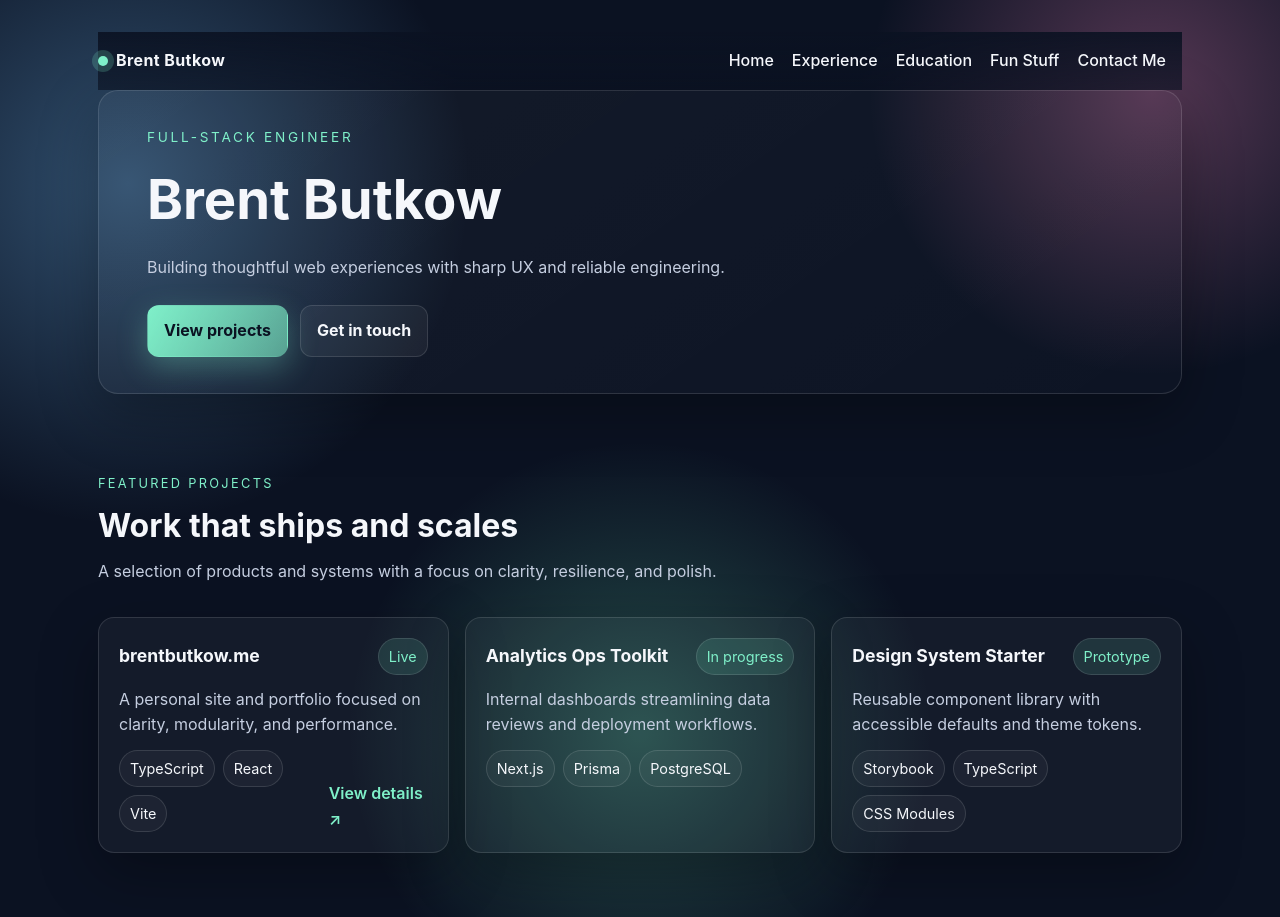
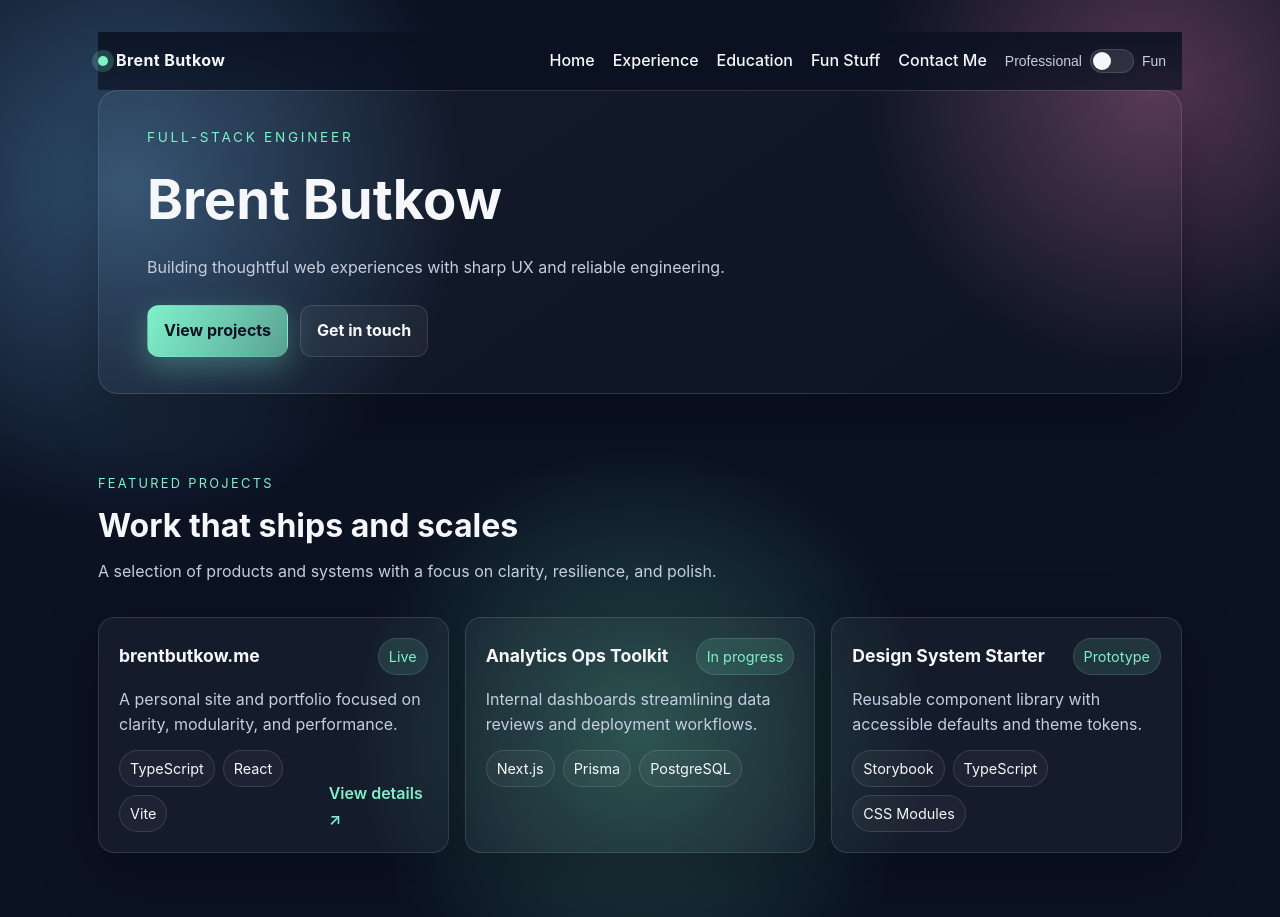
Before and after one commit to BrentTB/brentbutkow.me, a React (Vite) app: page / in a window 1280 px wide. Built offline with nearby package versions, Linux system fonts and the light colour scheme.

Commit message:
add a fun-mode with a navbar toggle

```diff
--- a/src/App.tsx
+++ b/src/App.tsx
@@ -4,6 +4,8 @@ import Router from './routes/Router'
 import styles from './App.module.scss'
 import Navbar from './components/Navbar'
 import { BrowserRouter } from 'react-router-dom'
+import { FunModeProvider } from './contexts/FunModeContext'
+
 const enableVercelAnalytics = import.meta.env.ENABLE_VERCEL_ANALYTICS === 'true'
 const enableVercelSpeedInsights = import.meta.env.ENABLE_VERCEL_SPEED_INSIGHTS === 'true'
 
@@ -12,8 +14,10 @@ function App() {
     <>
       <div className={styles.shell}>
         <BrowserRouter>
-          <Navbar />
-          <Router />
+          <FunModeProvider>
+            <Navbar />
+            <Router />
+          </FunModeProvider>
         </BrowserRouter>
       </div>
       {enableVercelAnalytics && <Analytics />}
--- /dev/null
+++ b/src/components/ModeToggle.module.scss
@@ -0,0 +1,64 @@
+.modeControl {
+  display: flex;
+  align-items: center;
+  gap: 8px;
+}
+
+.modeLabel {
+  font-size: 0.875rem;
+  color: var(--muted);
+  white-space: nowrap;
+  margin: 0;
+}
+
+.modeToggle {
+  background: none;
+  border: none;
+  cursor: pointer;
+  padding: 0;
+  display: inline-flex;
+  align-items: center;
+  border-radius: 8px;
+  transition: outline 150ms ease;
+
+  &:focus-visible {
+    outline: 2px solid var(--accent);
+    outline-offset: 2px;
+  }
+}
+
+.toggleTrack {
+  display: inline-block;
+  width: 44px;
+  height: 24px;
+  background: rgba(255, 255, 255, 0.1);
+  border: 1px solid var(--border);
+  border-radius: 12px;
+  position: relative;
+  transition: background-color 200ms ease;
+}
+
+.toggleThumb {
+  position: absolute;
+  top: 2px;
+  left: 2px;
+  width: 18px;
+  height: 18px;
+  background: var(--text);
+  border-radius: 10px;
+  transition: left 200ms ease;
+}
+
+.modeToggle:hover .toggleTrack {
+  border-color: var(--accent);
+}
+
+.modeToggle[aria-checked='true'] .toggleTrack {
+  background: rgba(127, 240, 201, 0.2);
+  border-color: var(--accent);
+}
+
+.modeToggle[aria-checked='true'] .toggleThumb {
+  left: 24px;
+  background: var(--accent);
+}
--- /dev/null
+++ b/src/components/ModeToggle.tsx
@@ -0,0 +1,46 @@
+import styles from './ModeToggle.module.scss'
+
+type ModeToggleProps = {
+  isEnabled: boolean
+  onToggle: (value: boolean) => void
+  label1: string
+  label2: string
+}
+
+function ModeToggle({ isEnabled, onToggle, label1, label2 }: ModeToggleProps) {
+  return (
+    <li className={styles.modeControl}>
+      <button
+        className={styles.modeToggle}
+        onClick={() => onToggle(false)}
+        aria-label={`Switch to ${label1} mode`}
+        role="switch"
+        aria-checked={!isEnabled}
+      >
+        <p className={styles.modeLabel}>{label1}</p>
+      </button>
+      <button
+        className={styles.modeToggle}
+        onClick={() => onToggle(!isEnabled)}
+        aria-label={`Switch to ${isEnabled ? label1 : label2} mode`}
+        role="switch"
+        aria-checked={isEnabled}
+      >
+        <span className={styles.toggleTrack}>
+          <span className={styles.toggleThumb} />
+        </span>
+      </button>
+      <button
+        className={styles.modeToggle}
+        onClick={() => onToggle(true)}
+        aria-label={`Switch to ${label2} mode`}
+        role="switch"
+        aria-checked={isEnabled}
+      >
+        <p className={styles.modeLabel}>{label2}</p>
+      </button>
+    </li>
+  )
+}
+
+export default ModeToggle
--- a/src/components/Navbar.tsx
+++ b/src/components/Navbar.tsx
@@ -1,9 +1,11 @@
-import { Link } from 'react-router-dom'
+import { Link, NavLink } from 'react-router-dom'
 import { routePaths, routes } from '../routes/routes.config'
 import styles from './Navbar.module.scss'
-import { NavLink } from 'react-router-dom'
+import ModeToggle from './ModeToggle'
+import { useFunMode } from '../contexts/FunModeContext'
 
 function Navbar() {
+  const { isFunMode, setIsFunMode } = useFunMode()
   const navRoutes = routes.filter((route) => !route.dontShowInNavbar)
 
   return (
@@ -21,6 +23,12 @@ function Navbar() {
               </NavLink>
             </li>
           ))}
+          <ModeToggle
+            isEnabled={isFunMode}
+            onToggle={setIsFunMode}
+            label1="Professional"
+            label2="Fun"
+          />
         </ul>
       </nav>
     </header>
--- /dev/null
+++ b/src/contexts/FunModeContext.tsx
@@ -0,0 +1,39 @@
+import { createContext, useContext, ReactNode, useState, useEffect } from 'react'
+import { disableFunMode, enableFunMode, isFunModeEnabled } from '../modes/fun-mode'
+
+type FunModeContextType = {
+  isFunMode: boolean
+  setIsFunMode: (value: boolean) => void
+}
+
+const FunModeContext = createContext<FunModeContextType | undefined>(undefined)
+
+type FunModeProviderProps = {
+  children: ReactNode
+}
+
+export function FunModeProvider({ children }: FunModeProviderProps) {
+  const [isFunMode, setIsFunMode] = useState(() => isFunModeEnabled())
+
+  useEffect(() => {
+    if (isFunMode) {
+      enableFunMode()
+    } else {
+      disableFunMode()
+    }
+  }, [isFunMode])
+
+  return (
+    <FunModeContext.Provider value={{ isFunMode, setIsFunMode }}>
+      {children}
+    </FunModeContext.Provider>
+  )
+}
+
+export function useFunMode() {
+  const context = useContext(FunModeContext)
+  if (context === undefined) {
+    throw new Error('useFunMode must be used within a FunModeProvider')
+  }
+  return context
+}
--- /dev/null
+++ b/src/modes/fun-mode.ts
@@ -0,0 +1,16 @@
+const FUN_MODE_CLASS = 'fun-mode'
+
+export const isFunModeEnabled = () => {
+  const saved = localStorage.getItem(FUN_MODE_CLASS)
+  return saved === 'true'
+}
+
+export const enableFunMode = () => {
+  document.documentElement.classList.add(FUN_MODE_CLASS)
+  localStorage.setItem(FUN_MODE_CLASS, 'true')
+}
+
+export const disableFunMode = () => {
+  document.documentElement.classList.remove(FUN_MODE_CLASS)
+  localStorage.removeItem(FUN_MODE_CLASS)
+}
--- a/src/pages/contact-me/components/ContactCard.module.scss
+++ b/src/pages/contact-me/components/ContactCard.module.scss
@@ -41,14 +41,15 @@
   letter-spacing: 0.2px;
   transition: transform 150ms ease;
   color: var(--text);
+
+  &:hover,
+  &:focus-visible {
+    transform: translateY(-2px) scale(1.05);
+  }
 }
 
-.cta:hover,
-.cta:focus-visible {
-  transform: translateY(-2px) scale(1.05);
-
-  /* use scss instead */
-  html.fun-mode {
+:global(html.fun-mode) .cta:hover,
+:global(html.fun-mode) .cta:focus-visible {
   background: linear-gradient(
     270deg,
     var(--text) 0%,
@@ -63,7 +64,6 @@
   -webkit-background-clip: text;
   -webkit-text-fill-color: transparent;
   animation: shimmer 3s linear infinite;
-  }
 }
 
 @keyframes shimmer {
@@ -83,10 +83,3 @@
   max-width: 50px;
   vertical-align: middle;
 }
-
-@media (max-width: 640px) {
-  .card {
-    flex-direction: column;
-    align-items: flex-start;
-  }
-}
--- a/src/pages/contact-me/components/ContactCard.tsx
+++ b/src/pages/contact-me/components/ContactCard.tsx
@@ -1,5 +1,5 @@
 import { ContactPlatform } from '../../../data/data.types'
-import { SafeLink } from '../../../utils/SafeLink'
+import { SafeLink } from '../../../components/SafeLink'
 import styles from './ContactCard.module.scss'
 
 type ContactCardProps = {
@@ -7,7 +7,6 @@ type ContactCardProps = {
 }
 
 function ContactCard({ contactPlatform }: ContactCardProps) {
-  document.documentElement.classList.add('fun-mode')
   return (
     <div className={styles.card}>
       <div>
--- a/src/pages/fun-stuff/components/FunCard.tsx
+++ b/src/pages/fun-stuff/components/FunCard.tsx
@@ -1,5 +1,5 @@
 import { FunItem } from '../../../data/data.types'
-import { SafeLink } from '../../../utils/SafeLink'
+import { SafeLink } from '../../../components/SafeLink'
 import styles from './FunCard.module.scss'
 
 type FunCardProps = {
--- a/src/pages/home/components/ProjectsSection.tsx
+++ b/src/pages/home/components/ProjectsSection.tsx
@@ -1,5 +1,5 @@
 import { Project } from '../../../data/data.types'
-import { SafeLink } from '../../../utils/SafeLink'
+import { SafeLink } from '../../../components/SafeLink'
 import styles from './ProjectsSection.module.scss'
 
 type ProjectsSectionProps = {
```
Also changed, not shown: src/pages/contact/components/ContactCard.tsx (added, +25 -0 lines), src/components/SafeLink.tsx (renamed from src/utils/SafeLink.tsx). Lines whose indentation alone changed are shown as unchanged.
